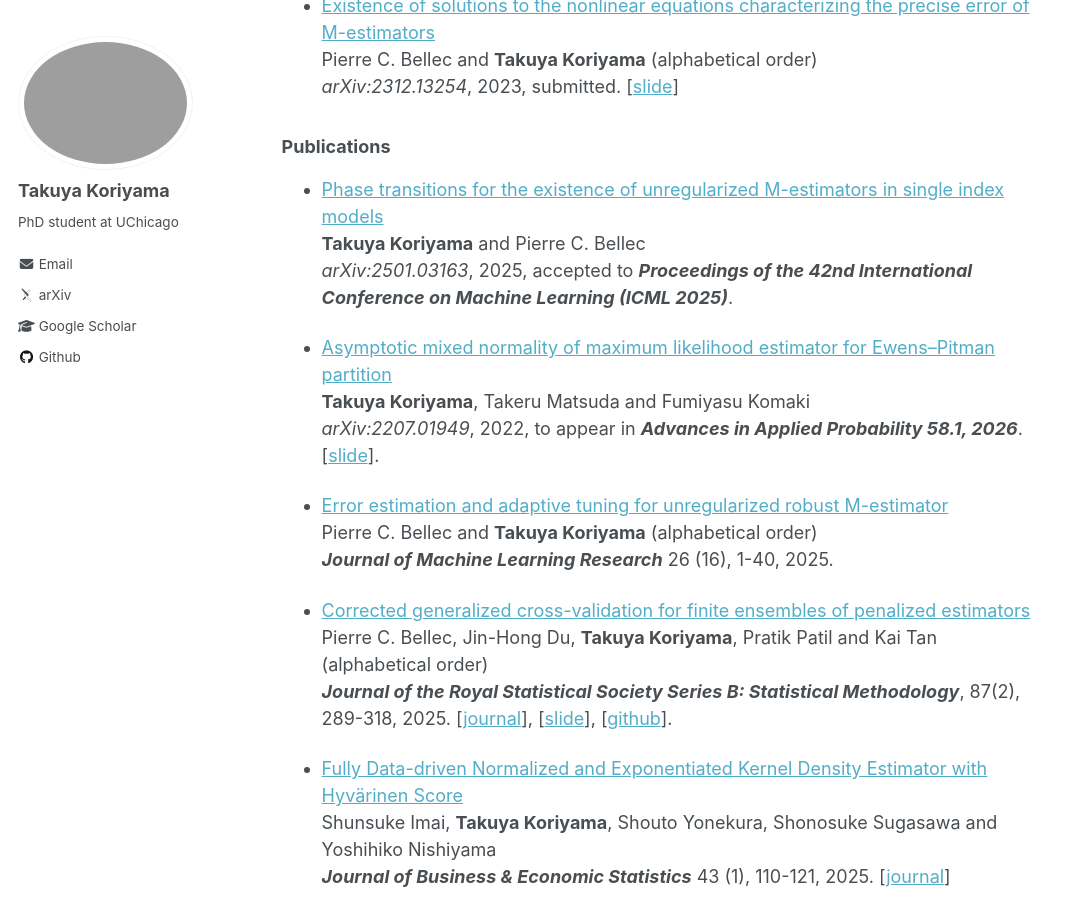
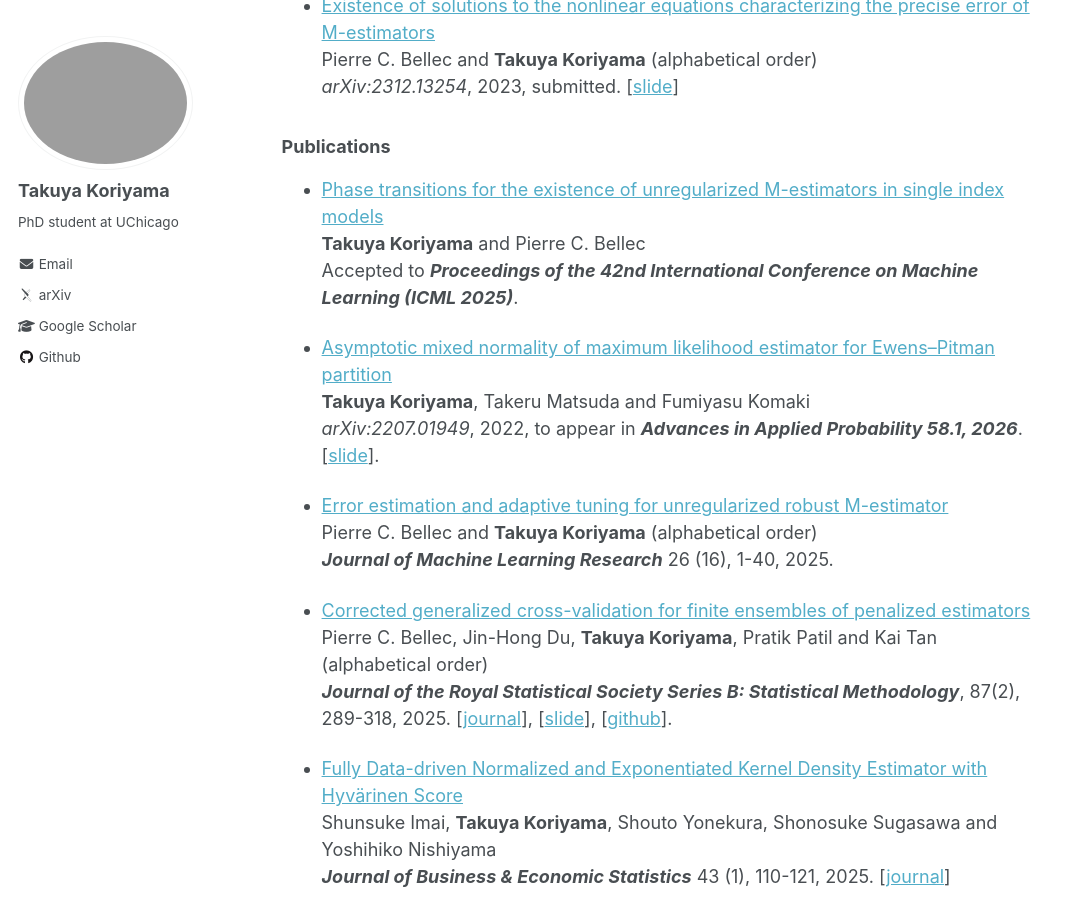
Before and after one commit to TakuyaKoriyama/takuyakoriyama.github.io, a Jekyll site: the page built from _pages/about.md, in a window 1280 px wide and 900 px high, scrolled down 1025 px. Shown: the whole window, without its empty margins (0-1076 px from the left). Built offline with Jekyll 4.4.1, drawn with Linux system fonts in a browser that asks for light colours; some web fonts are replaced.

Commit message:
Update about.md

```diff
--- a/_pages/about.md
+++ b/_pages/about.md
@@ -52,7 +52,7 @@ Pierre C. Bellec and __Takuya Koriyama__ (alphabetical order)\\
 ### Publications
 * [Phase transitions for the existence of unregularized M-estimators in single index models](https://arxiv.org/abs/2501.03163)\\
 __Takuya Koriyama__ and Pierre C. Bellec \\
-*arXiv:2501.03163*, 2025, accepted to __*Proceedings of the 42nd International Conference on Machine Learning (ICML 2025)*__.
+Accepted to __*Proceedings of the 42nd International Conference on Machine Learning (ICML 2025)*__.
 
 * [Asymptotic mixed normality of maximum likelihood estimator for Ewens--Pitman partition](https://arxiv.org/abs/2207.01949v4)\\
 __Takuya Koriyama__, Takeru Matsuda and Fumiyasu Komaki\\
```
